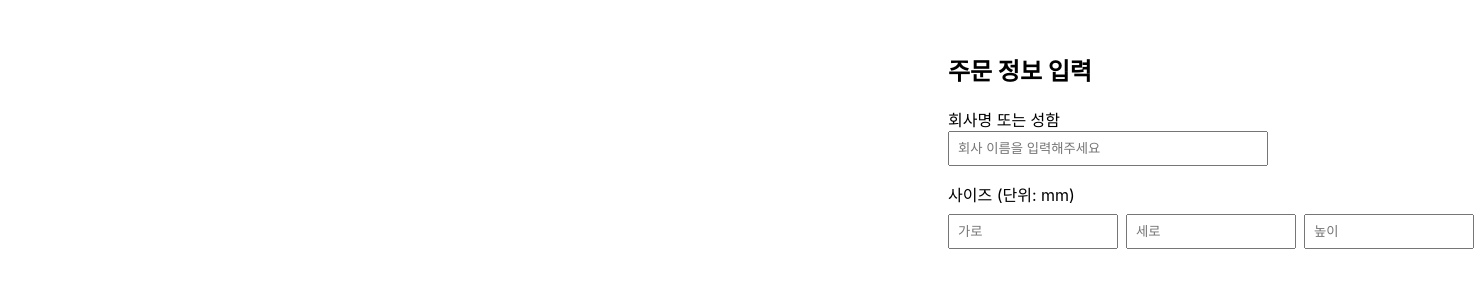
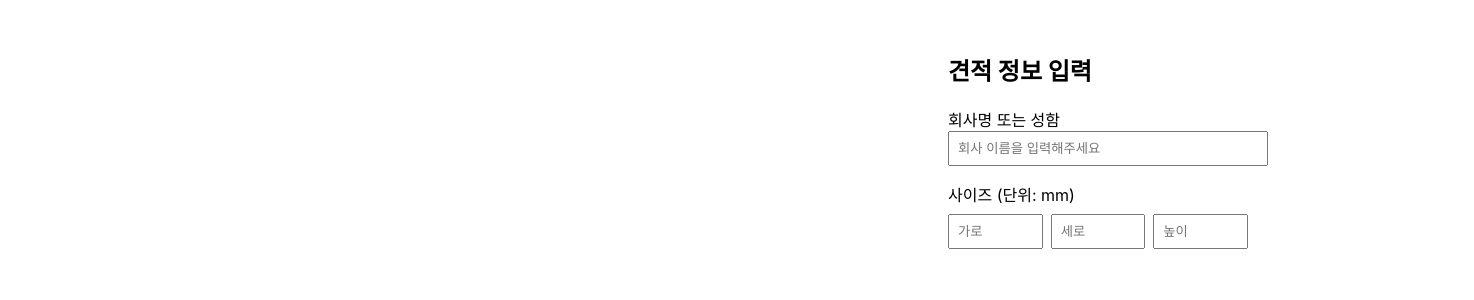
Before and after one commit to YimYoungheun/MTDL-Package, a React (Create React App) app: page / in a window 1280 px wide. Shown: the top 300 px of the page, 1474 px wide, since content can reach past the window. Built offline with nearby package versions, Linux system fonts and the light colour scheme.

Commit message:
Update App.js

```diff
--- a/src/App.js
+++ b/src/App.js
@@ -3,7 +3,7 @@ function App() {
     <div style={{ display: 'flex', justifyContent: 'center', padding: '2rem' }}>
       {/* 오른쪽 입력 영역 */}
       <div style={{ marginLeft: 'auto', width: '300px' }}>
-        <h2>주문 정보 입력</h2>
+        <h2>견적 정보 입력</h2>
 
         {/* 회사명 또는 성함 */}
         <div style={{ marginBottom: '1rem' }}>
@@ -27,7 +27,7 @@ function App() {
                 style={{
                   flex: 1,
                   padding: '0.5rem',
-                  width: '150px',
+                  width: '70px',
                   MozAppearance: 'textfield',
                 }}
                 onWheel={(e) => e.target.blur()}
```
